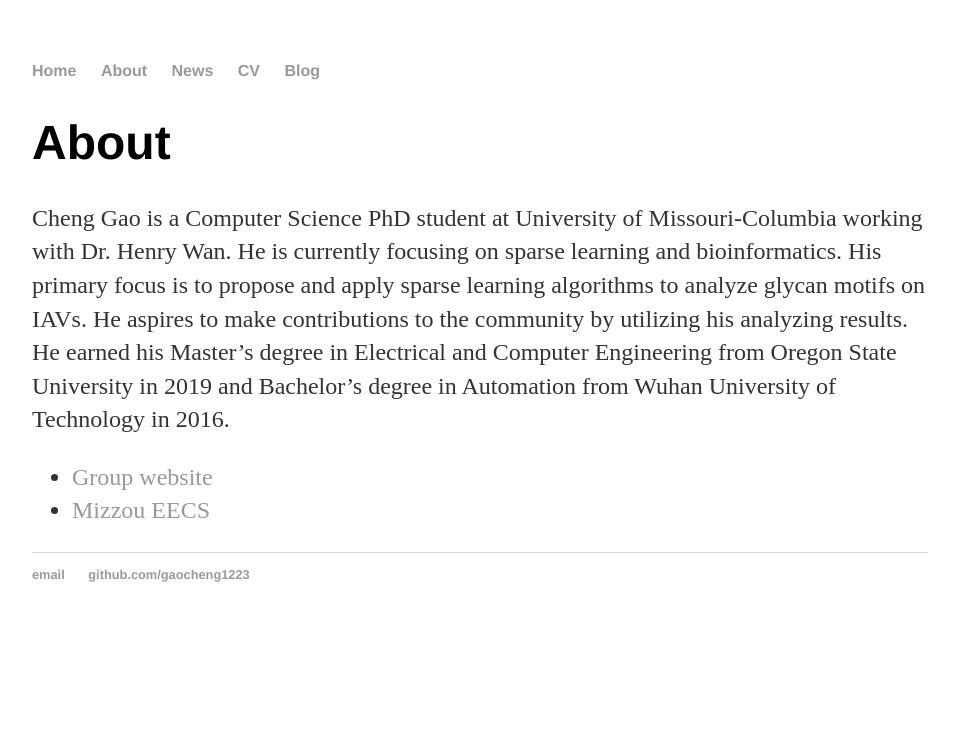
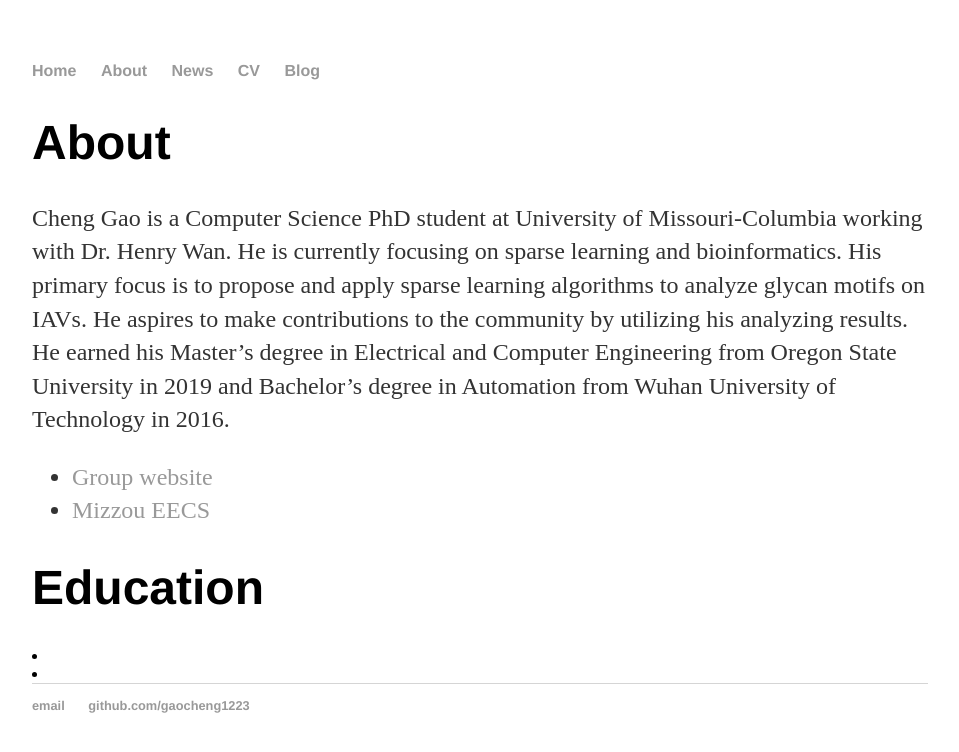
Before and after one commit to gaocheng1994/gaocheng1223.github.io, a Jekyll site: the page built from about/index.html, in a window 1280 px wide. Shown: the top 752 px of the page, without its empty margins (160-1119 px from the left). Built offline with Jekyll 4.4.1, drawn with Linux system fonts in a browser that asks for light colours.

Commit message:
Update index.html

```diff
--- a/about/index.html
+++ b/about/index.html
@@ -14,3 +14,9 @@
 				<li><a href="https://engineering.missouri.edu/academics/eecs">Mizzou EECS</a></li>
 				</ul>
 		</div>
+
+		<div class="education">
+			<h1>Education</h1>
+			<li><a Ph.D. Student, Computer Science, University of Missouri, Aug 2019 - Present /a></li>
+			<li><a M.Sc, Electrical and Computer Engineering, Oregon State University, Sep 2017 - Jun 2019 /a></li>
+		</div>
```
